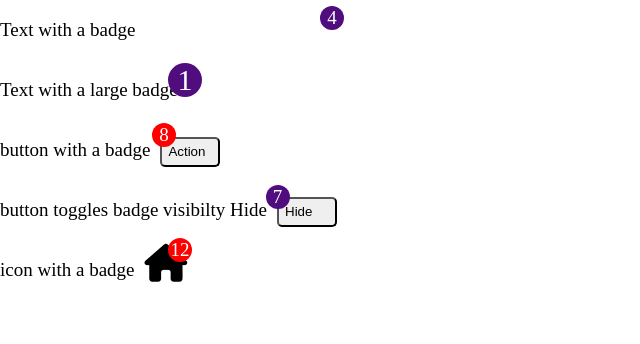
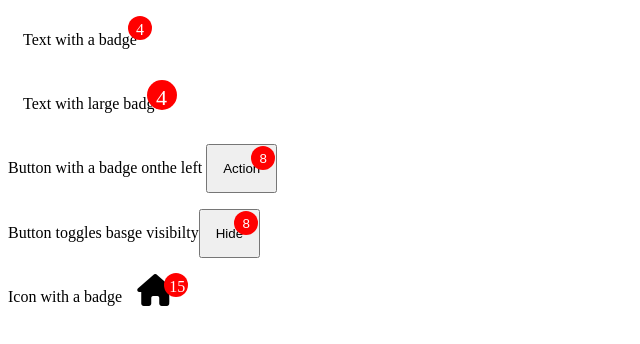
Before and after one commit to JuvitaSaini09/FlexboxAndPositioning, a plain HTML site: page badge component/badge.html in a window 1280 px wide. Shown: the whole page, without its empty margins (0-640 px from the left). Drawn offline with Linux system fonts and the light colour scheme.

Commit message:
docs: document updated

```diff
--- a/badge component/badge.css
+++ b/badge component/badge.css
@@ -1,77 +1,31 @@
-body{
+
+/*body{
+    padding:0px;
     margin:0px;
-    padding:0px;
     height:100vh;
 }
-main {
-    font-size: 19px;
-}
+*/
+.badge-parent {
+    position: relative;
+    max-width: fit-content;
+    padding: 15px;
+  }
 
-.item-container {
-    display: flex;
-    align-items: baseline;
-    position: relative;
-}
-
-.item {
-    display: flex;
-}
-
-.badge {
+  .badge {
+    position: absolute;
+    background-color: red;
     color: white;
-    background-color: rgb(80, 13, 126);
-    padding: 2px;
+    height:14px;
+    width:14px;
     border-radius: 50%;
-    width: 20px;
-    height: 20px;
-    text-align: center;
-    display: flex;
-    justify-content: center;
-    align-items: center;
-    position: absolute;
-}
-
-button {
-    padding-top: 5px;
-    height: 30px;
-    width: 60px;
-    border-radius: 5px;
-    margin-left: 10px;
-}
-
-#item1 {
-    top:10%;
-    left:25%;
-}
-
-#item2 {
-    top: 0.2rem;
-    left:10.5rem;
-    width: 30px;
-    height: 30px;
-    font-size: 30px;
-}
-
-#item3 {
-    background-color: red;
-    top:0.2rem;
-    left:9.5rem;
-}
-
-#item4 {
-    top: 0.3rem;
-    left: 16.6rem;
-}
-
-#item5 {
-    bottom:3.4rem;
-    left: 10.5rem;
-    background-color: red;
-}
-
-#icon {
-    position: relative;
-    bottom: 15px;
-    left: 10px;
-
-}
+    text-align:center;
+    padding: 5px;
+    top: 0;
+    right: 0;
+  }
+  #badge2{
+      font-size:22px;
+      height:20px;
+      width:20px;
+      text-align:center;
+  }
--- a/badge component/badge.html
+++ b/badge component/badge.html
@@ -13,48 +13,26 @@
 
 <body>
 
-    <main>
-        <div class="item-container">
-            <p class="item">Text with a badge</p>
-            <div class="badge item" id="item1">4</div>
-        </div>
+   <main>
 
+     <p class="badge-parent">Text with a badge<span class="badge">4</span></p>
 
-        <div class="item-container">
-            <p class="item">Text with a large badge</p>
-            <div class="badge item" id="item2">1</div>
-        </div>
+     <p class="badge-parent">Text with large badge<span class="badge" id="badge2">4</span></p>
 
+     <p>Button with a badge onthe left <button class="badge-parent">Action<span class="badge">8</span></button></p>
 
+     <p>Button toggles basge visibilty<button id="toggle-btn" class="badge-parent">Hide<span id="badge4"class="badge">8</span></button></p>
 
-        <div class="item-container">
-            <p class="item">button with a badge</p><button class="item">Action
-            </button>
-            <div class="badge item" id="item3">8</div>
-        </div>
+     <p>Icon with a badge<span class="badge-parent"><i class="fas fa-home fa-2x"></i><span class="badge">15</span></p>
 
-
-
-        <div class="item-container">
-            <p class="item">button toggles badge visibilty Hide</p>
-            <button class="item" id="toggle-btn">Hide</button>
-            <div class="badge item" id="item4">7</div>
-        </div>
+   </main>
 
 
 
 
-        <div class="item-container">
-            <p class="item">icon with a badge<span id="icon"><i class="fas fa-home fa-2x"></i></span></p>
-            <div class="badge item" id="item5">12</div>
-        </div>
 
-
-
-
-    </main>
     <script type="text/javascript">
-        let toggleItem = document.querySelector("#item4");
+        let toggleItem = document.querySelector("#badge4");
         let toggleBtn = document.querySelector("#toggle-btn")
 
 
@@ -66,6 +44,8 @@
                 toggleItem.style.display = "none";
 
         })
+
+    -->
     </script>
 </body>
 
```
